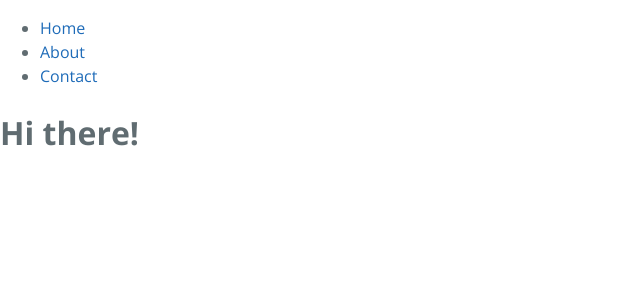
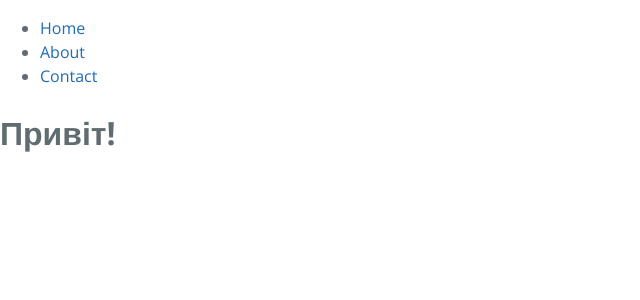
Before and after one commit to Mindshine/patent, a Jekyll site: the page built from index.html, in a window 1280 px wide. Shown: the top 300 px of the page, without its empty margins (0-640 px from the left). Built offline with Jekyll 4.4.1, drawn with Linux system fonts in a browser that asks for light colours.

Commit message:
Update index.html

```diff
--- a/index.html
+++ b/index.html
@@ -1,8 +1,9 @@
 ---
 layout: default
-title: Kyiv Patent Bureau
+title: Київське патентне бюро
+lang: ua
 ---
 <div class="blurb">
-	<h1>Hi there!</h1>
+	<h1>Привіт!</h1>
 	<p></p>
 </div><!-- /.blurb -->
```
